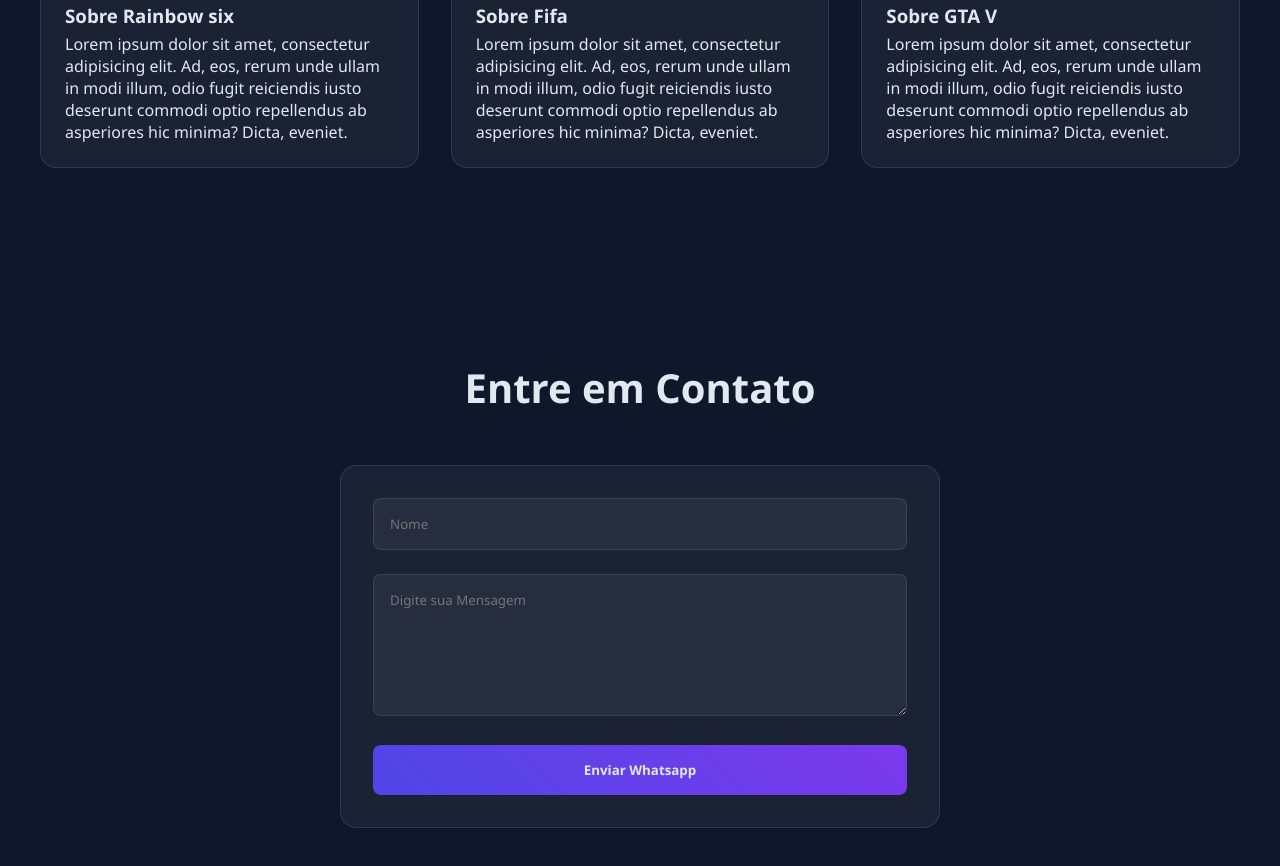
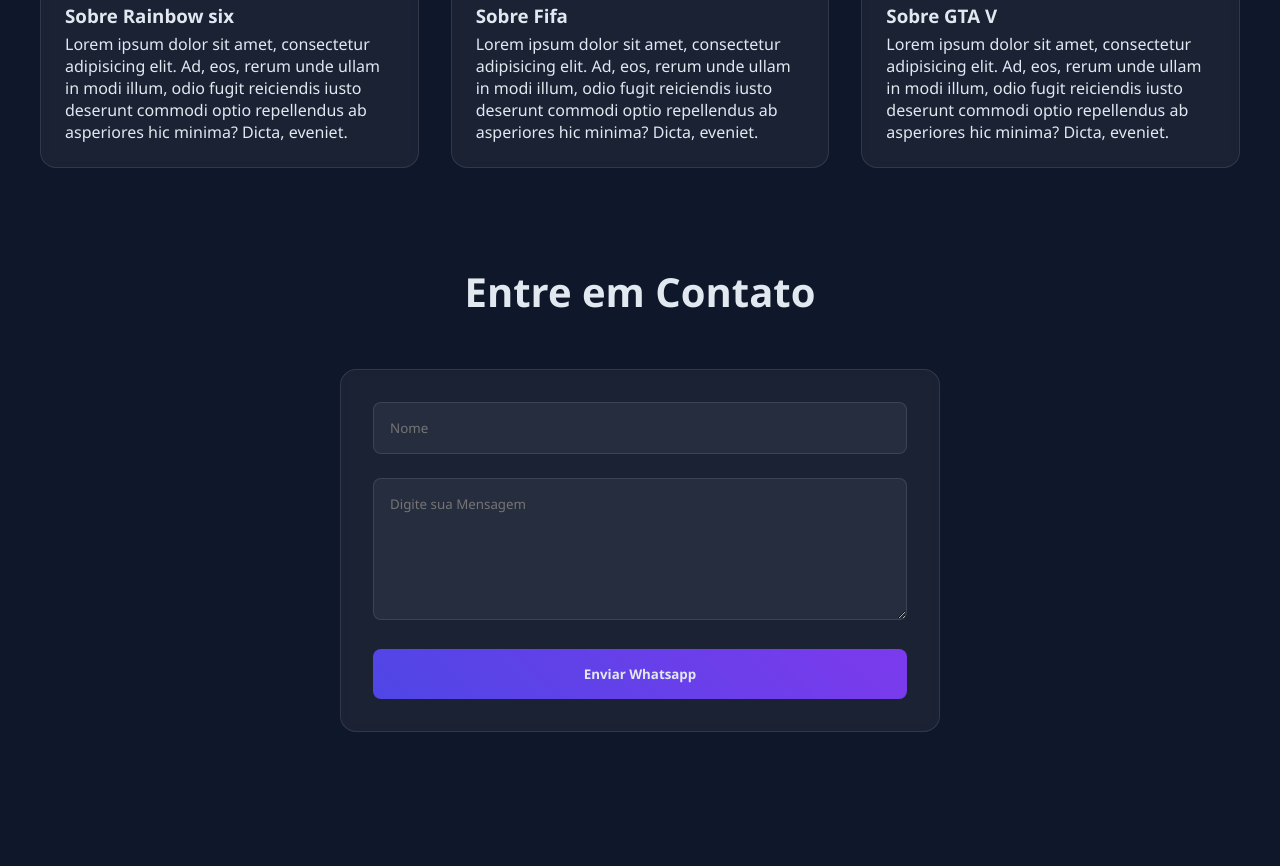
Before and after one commit to VIONE34-PNG/Vinicius.dev.github.io, a plain HTML site: page index.html in a window 1280 px wide. Shown: the part 1652-2518 px from the top of the page. After the commit the page ends 2384 px from the top, so only its background shows below. Drawn offline with Linux system fonts and the light colour scheme.

Commit message:
Update index.html

```diff
--- a/index.html
+++ b/index.html
@@ -83,7 +83,7 @@
         </div>
     </section>
 
-    <section id="contatos" class="contatos">
+    <section id="contatos" class="contato">
         <h2 class="contatos-titulo">Entre em Contato</h2>
         <form class="formulario-contato" id="formulario" onsubmit="enviarWhats(event)">
             <div class="grupo-form">
```
